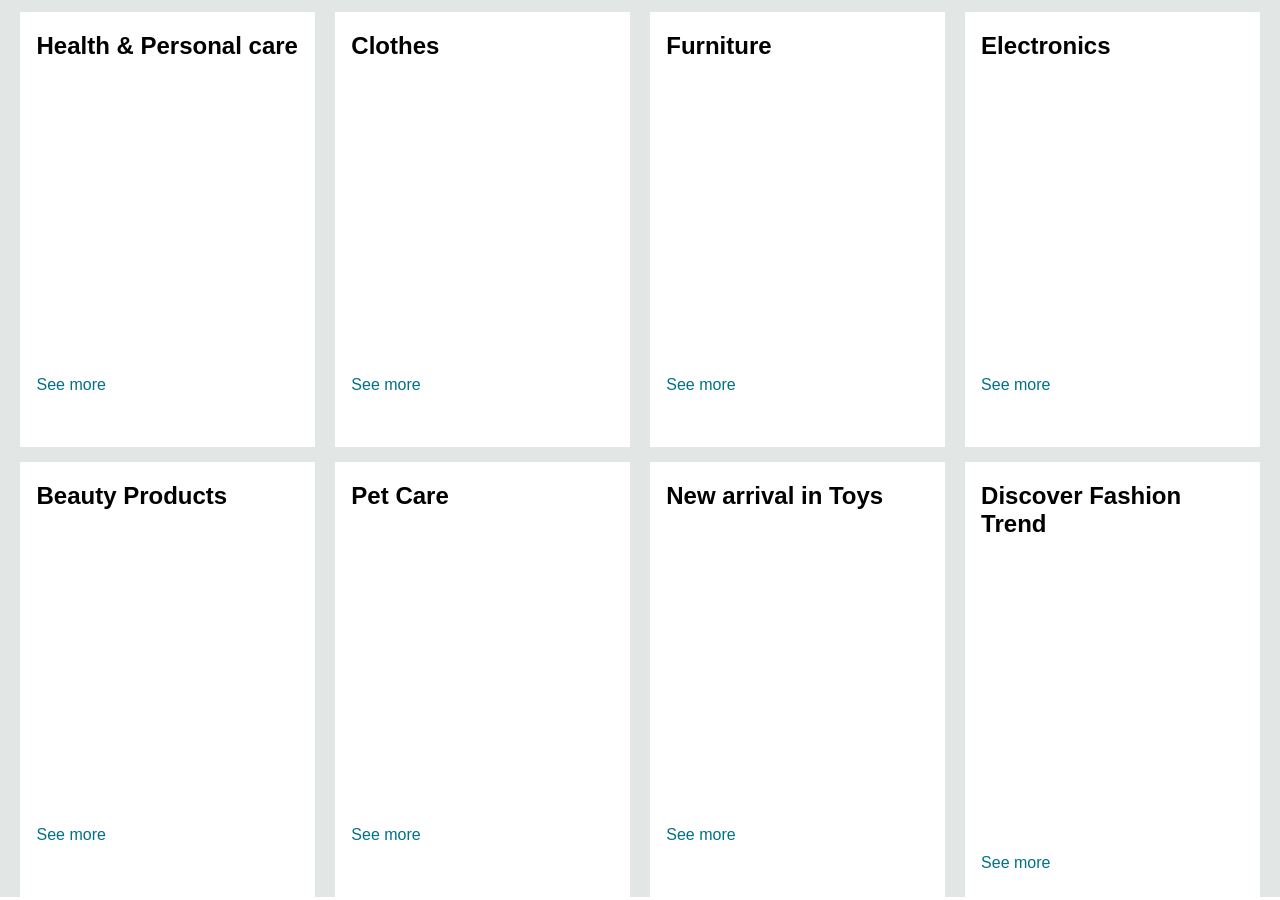
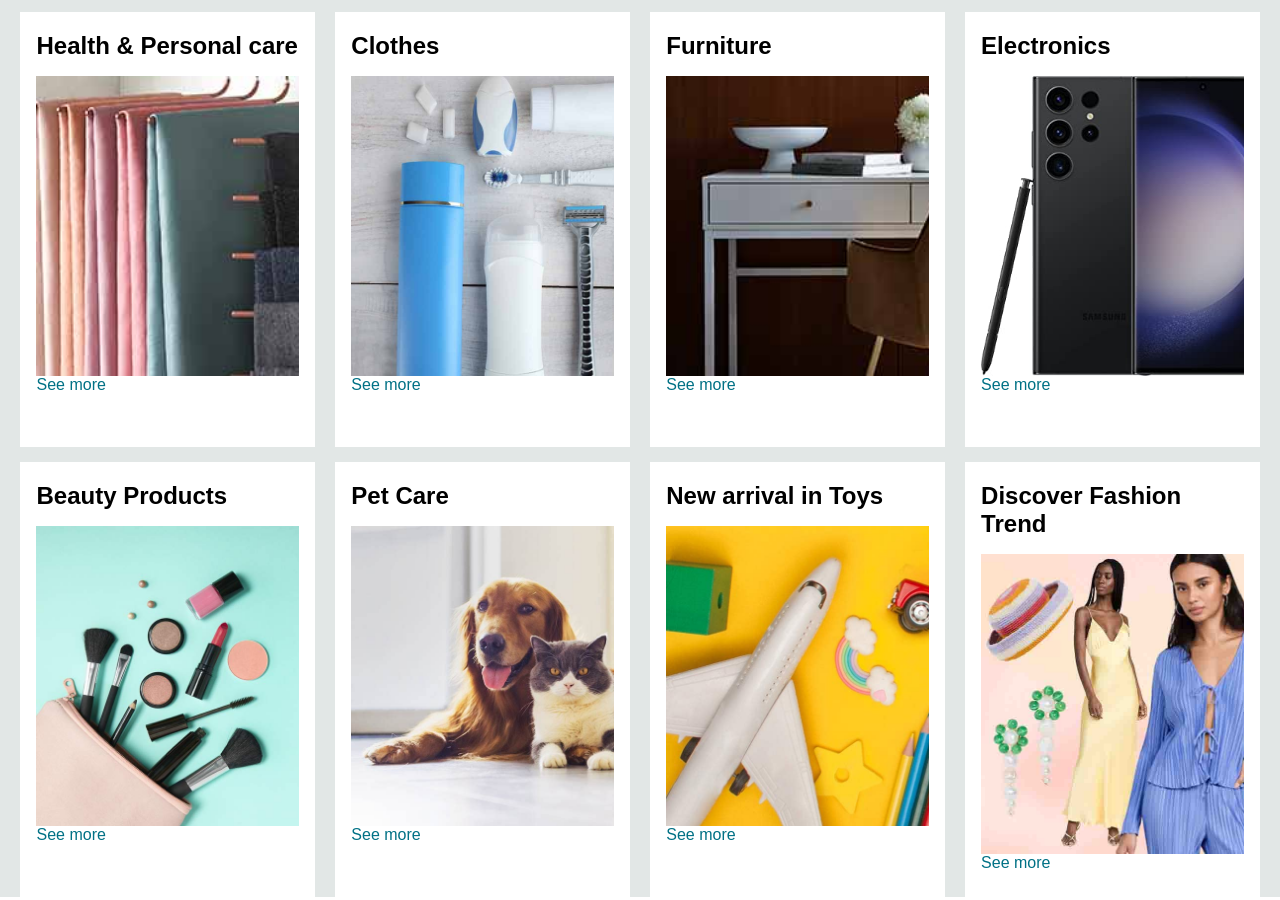
Before and after one commit to yashkottewar15-design/amazon-clone, a plain HTML site: page index.html in a window 1280 px wide. Shown: the part 463-1363 px from the top of the page. Drawn offline with Linux system fonts and the light colour scheme; the site is published under a folder, as on GitHub Pages, so addresses that start at the root find nothing.

Commit message:
Fix image paths

```diff
--- a/index.html
+++ b/index.html
@@ -85,50 +85,50 @@
     <div class="box1 box">
         <div class="box-content">
         <h2>Health & Personal care</h2>
-        <div class="box-img" style="background-image: url('/images/box1_image.jpg');"></div>
+        <div class="box-img" style="background-image: url('images/box1_image.jpg');"></div>
         <p>See more</p>
     </div>
 </div>
     <div class="box2 box"> <div class="box-content">
         <h2>Clothes</h2>
-        <div class="box-img" style="background-image: url('/images/box2_image.jpg');"></div>
+        <div class="box-img" style="background-image: url('images/box2_image.jpg');"></div>
         <p>See more</p>
     </div>
 </div>
     <div class="box3 box"> <div class="box-content">
         <h2>Furniture</h2>
-        <div class="box-img" style="background-image: url('/images/box3_image.jpg');"></div>
+        <div class="box-img" style="background-image: url('images/box3_image.jpg');"></div>
         <p>See more</p>
     </div>
 </div>
     <div class="box4 box"> <div class="box-content">
         <h2>Electronics</h2>
-        <div class="box-img" style="background-image: url('/images/box4_image.jpg');"></div>
+        <div class="box-img" style="background-image: url('images/box4_image.jpg');"></div>
         <p>See more</p>
     </div>
 </div>
 <div class="box5 box">
     <div class="box-content">
     <h2>Beauty Products</h2>
-    <div class="box-img" style="background-image: url('/images/box5_image.jpg');"></div>
+    <div class="box-img" style="background-image: url('images/box5_image.jpg');"></div>
     <p>See more</p>
 </div>
 </div>
 <div class="box6 box"> <div class="box-content">
     <h2>Pet Care</h2>
-    <div class="box-img" style="background-image: url('/images/box6_image.jpg');"></div>
+    <div class="box-img" style="background-image: url('images/box6_image.jpg');"></div>
     <p>See more</p>
 </div>
 </div>
 <div class="box7 box"> <div class="box-content">
     <h2>New arrival in Toys</h2>
-    <div class="box-img" style="background-image: url('/images/box7_image.jpg');"></div>
+    <div class="box-img" style="background-image: url('images/box7_image.jpg');"></div>
     <p>See more</p>
 </div>
 </div>
 <div class="box8 box"> <div class="box-content">
     <h2>Discover Fashion Trend</h2>
-    <div class="box-img" style="background-image: url('/images/box8_image.jpg');"></div>
+    <div class="box-img" style="background-image: url('images/box8_image.jpg');"></div>
         <p>See more</p>
     </div>
 </div>
--- a/style.css
+++ b/style.css
@@ -21,7 +21,7 @@
 }
 
 .logo {
-    background-image : url("/images/amazon_logo.png");
+    background-image : url("images/amazon_logo.png");
     background-size : cover;
     height : 50px;
     width : 100%;
@@ -160,7 +160,7 @@
 /**Hero section**/
 .hero-section {
     height : 350px;
-    background-image : url("/images/hero_image.jpg");
+    background-image : url("images/hero_image.jpg");
     background-size : cover;
     display : flex;
     justify-content : center;
@@ -265,7 +265,7 @@
 }
 
 .logo {
-    background-image : url("/images/amazon_logo.png");
+    background-image : url("images/amazon_logo.png");
     background-size : cover;
     height : 50px;
     width : 100px;
```
